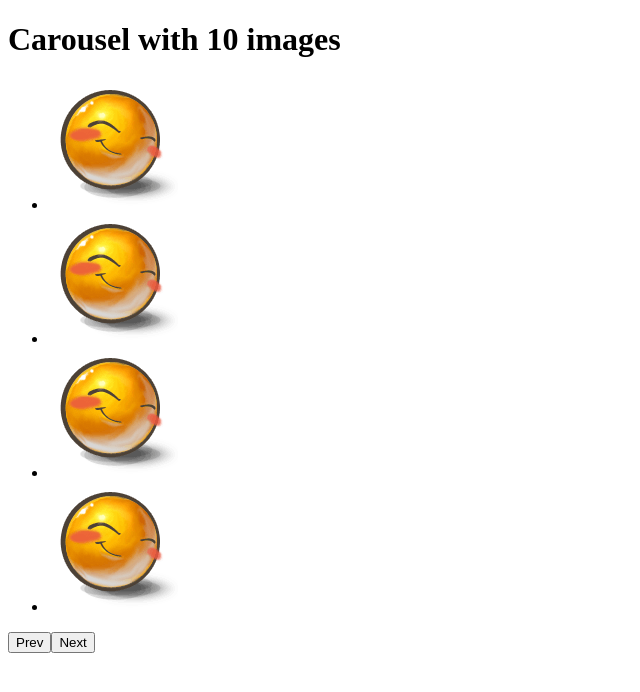
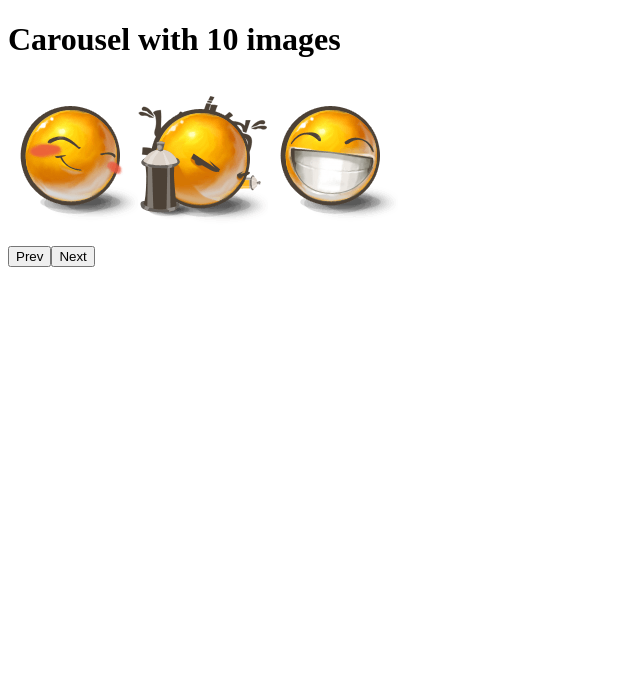
Before and after one commit to mate-academy/react_carousel, a React (Create React App) app: page / in a window 1280 px wide. Shown: the top 692 px of the page, without its empty margins (0-640 px from the left). Built offline with nearby package versions, Linux system fonts and the light colour scheme; the HTML template or start-up script is replaced by a standard one.

Commit message:
react_carousel

```diff
--- a/package.json
+++ b/package.json
@@ -17,7 +17,7 @@
     "@mate-academy/cypress-tools": "^1.0.4",
     "@mate-academy/eslint-config-react": "*",
     "@mate-academy/eslint-config-react-typescript": "*",
-    "@mate-academy/scripts": "^1.2.1",
+    "@mate-academy/scripts": "^1.2.8",
     "@mate-academy/students-ts-config": "*",
     "@mate-academy/stylelint-config": "*",
     "@types/node": "^17.0.23",
--- a/src/App.tsx
+++ b/src/App.tsx
@@ -28,9 +28,16 @@ class App extends React.Component<{}, State> {
     return (
       <div className="App">
         {/* eslint-disable-next-line */}
-        <h1>Carousel with {images.length} images</h1>
+        <h1 data-cy="title">Carousel with {images.length} images</h1>
 
-        <Carousel />
+        <Carousel
+          images={images}
+          step={3}
+          frameSize={3}
+          itemWidth={130}
+          animationDuration={1000}
+          infinite={false}
+        />
       </div>
     );
   }
--- a/src/components/Carousel.scss
+++ b/src/components/Carousel.scss
@@ -1 +1,10 @@
-// style go here
+.Carousel__list {
+  display: flex;
+  list-style-type: none;
+  padding: 0;
+}
+
+.container {
+  overflow: hidden;
+  position: relative;
+}
--- a/src/components/Carousel.tsx
+++ b/src/components/Carousel.tsx
@@ -1,18 +1,116 @@
-import React from 'react';
+import { Component } from 'react';
 import './Carousel.scss';
 
-const Carousel: React.FC = () => (
-  <div className="Carousel">
-    <ul className="Carousel__list">
-      <li><img src="./img/1.png" alt="1" /></li>
-      <li><img src="./img/1.png" alt="2" /></li>
-      <li><img src="./img/1.png" alt="3" /></li>
-      <li><img src="./img/1.png" alt="4" /></li>
-    </ul>
+type Props = {
+  images: string[],
+  step: number,
+  frameSize: number,
+  itemWidth: number,
+  animationDuration: number
+  infinite: boolean,
+};
 
-    <button type="button">Prev</button>
-    <button type="button">Next</button>
-  </div>
-);
+type State = {
+  position: number;
+};
+
+class Carousel extends Component<Props, State> {
+  state = {
+    position: 0,
+  };
+
+  render() {
+    const {
+      images,
+      step,
+      frameSize,
+      itemWidth,
+      animationDuration = 1000,
+      infinite = false,
+    } = this.props;
+
+    const { position } = this.state;
+    const maxPosition = -itemWidth * (images.length - frameSize);
+    const widthStep = step * itemWidth;
+
+    return (
+      <div className="Carousel">
+        <div
+          className="container"
+          style={{
+            width: frameSize * itemWidth,
+          }}
+        >
+          <ul
+            className="Carousel__list"
+            style={{
+              transform: `translateX(${position}px)`,
+              transition: `transform ${animationDuration}ms ease`,
+            }}
+          >
+            {images.map((img) => (
+              <li
+                className="item"
+                key={img}
+                style={{
+                  width: itemWidth,
+                }}
+              >
+                <img src={img} alt="" />
+              </li>
+            ))}
+          </ul>
+        </div>
+
+        <button
+          type="button"
+          onClick={() => {
+            if (position + widthStep > 0) {
+              this.setState(
+                { position: 0 },
+              );
+            } else {
+              this.setState(
+                { position: position + widthStep },
+              );
+            }
+
+            if (position === 0 && infinite) {
+              this.setState(
+                { position: maxPosition },
+              );
+            }
+          }}
+        >
+          Prev
+        </button>
+
+        <button
+          type="button"
+          data-cy="next"
+          onClick={() => {
+            if (position - widthStep <= maxPosition) {
+              this.setState(
+                { position: maxPosition },
+              );
+            } else {
+              this.setState(
+                { position: position - widthStep },
+              );
+            }
+
+            if (position === maxPosition && infinite) {
+              this.setState(
+                { position: 0 },
+              );
+            }
+          }}
+        >
+          Next
+        </button>
+      </div>
+    );
+  }
+}
 
 export default Carousel;
```
Also changed, not shown: 2 other files (tests, documents, lock files or other folders).
